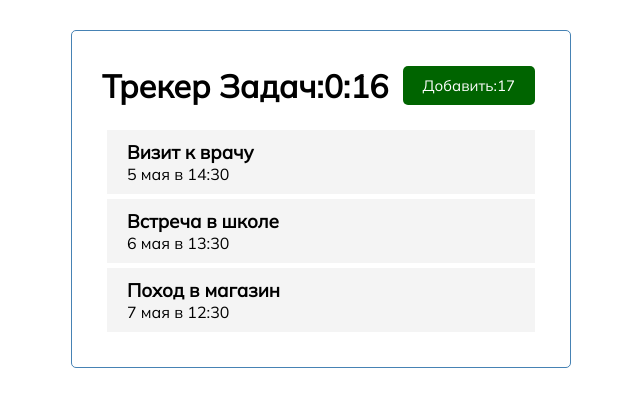
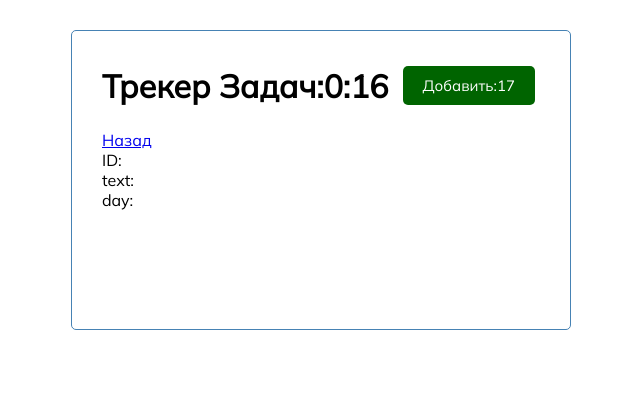
Before and after one commit to timeking/angular-task-tracker, an Angular app: page /tasks/1 in a window 1280 px wide. Shown: the top 406 px of the page, without its empty margins (319-959 px from the left). Built offline with nearby package versions, Linux system fonts and the light colour scheme; data requests are answered from the project's data file.

Commit message:
task initial

```diff
--- a/src/app/app.component.ts
+++ b/src/app/app.component.ts
@@ -1,18 +1,19 @@
 import { Component } from '@angular/core';
 import { HeaderComponent } from './components/header/header.component';
 import { TasksComponent } from "./components/tasks/tasks.component";
+import {RouterOutlet} from "@angular/router";
 
 @Component({
     selector: 'app-root',
     template: `
   <div class="container">
     <app-header></app-header>
-    <app-tasks></app-tasks>
+    <router-outlet></router-outlet>
   </div>
 `,
     styleUrls: ['./app.component.css'],
     standalone: true,
-    imports: [HeaderComponent, TasksComponent]
+  imports: [HeaderComponent, TasksComponent, RouterOutlet]
 })
 export class AppComponent {
   title: string = 'Трекер Задач';
--- a/src/app/components/task-item/task-item.component.ts
+++ b/src/app/components/task-item/task-item.component.ts
@@ -1,13 +1,14 @@
 import {Component, Input} from '@angular/core';
 import { CommonModule } from '@angular/common';
 import {Task} from "../../Task";
+import {RouterModule} from "@angular/router";
 
 @Component({
   selector: 'app-task-item',
   standalone: true,
-  imports: [CommonModule],
+  imports: [CommonModule, RouterModule],
   template: `
-    <div class="task">
+    <div class="task" [routerLink]="['/tasks', task.id]">
       <h3>{{ task.text }}</h3>
       <p>{{ task.day }}</p>
     </div>
--- a/src/app/components/task/task.component.ts
+++ b/src/app/components/task/task.component.ts
@@ -1,17 +1,21 @@
-import { Component } from '@angular/core';
+import {Component, Input} from '@angular/core';
 import { CommonModule } from '@angular/common';
+import { Task } from 'src/app/Task';
+import {RouterLink, RouterModule} from "@angular/router";
 
 @Component({
   selector: 'app-task',
   standalone: true,
-  imports: [CommonModule],
-  template: `
-    <p>
-      task works!
-    </p>
+  imports: [CommonModule, RouterModule],
+  template: ` <a [routerLink]="['/tasks']">Назад</a>
+    <p>ID: <span>{{task?.id}}</span></p>
+    <p>text: <span>{{task?.text}}</span></p>
+    <p>day: <span>{{task?.day}}</span></p>
   `,
   styleUrl: './task.component.css'
 })
 export class TaskComponent {
+  task: Task | undefined;
+
 
 }
--- /dev/null
+++ b/src/app/routes.ts
@@ -0,0 +1,22 @@
+import {Routes} from "@angular/router";
+import {TasksComponent} from "./components/tasks/tasks.component";
+import {TaskComponent} from "./components/task/task.component";
+
+const routeConfig: Routes = [
+  {
+    path: '',
+    component: TasksComponent,
+    title: 'Default Tasks Page'
+  },
+  {
+    path: 'tasks',
+    component: TasksComponent,
+    title: 'Tasks Page'
+  },
+  {
+    path: 'tasks/:id',
+    component: TaskComponent,
+    title: 'Task Page'
+  }];
+
+export default routeConfig;
--- a/src/app/services/task.service.ts
+++ b/src/app/services/task.service.ts
@@ -13,4 +13,9 @@ export class TaskService {
     let data = await fetch(this.serverUrl + "/tasks");
     return await data.json() ?? [];
   }
+
+  async getTaskById(id: number): Promise<Task | undefined> {
+    let data = await fetch(this.serverUrl + "/tasks/" + id);
+    return await data.json() ?? {};
+  }
 }
--- a/src/main.ts
+++ b/src/main.ts
@@ -1,5 +1,11 @@
 import { bootstrapApplication } from '@angular/platform-browser';
 import { AppComponent } from './app/app.component';
+import routeConfig from "./app/routes";
+import {provideRouter} from "@angular/router";
 
-bootstrapApplication(AppComponent)
+bootstrapApplication(AppComponent, {
+  providers: [
+    provideRouter(routeConfig)
+  ]
+})
   .catch(err => console.error(err));
```
